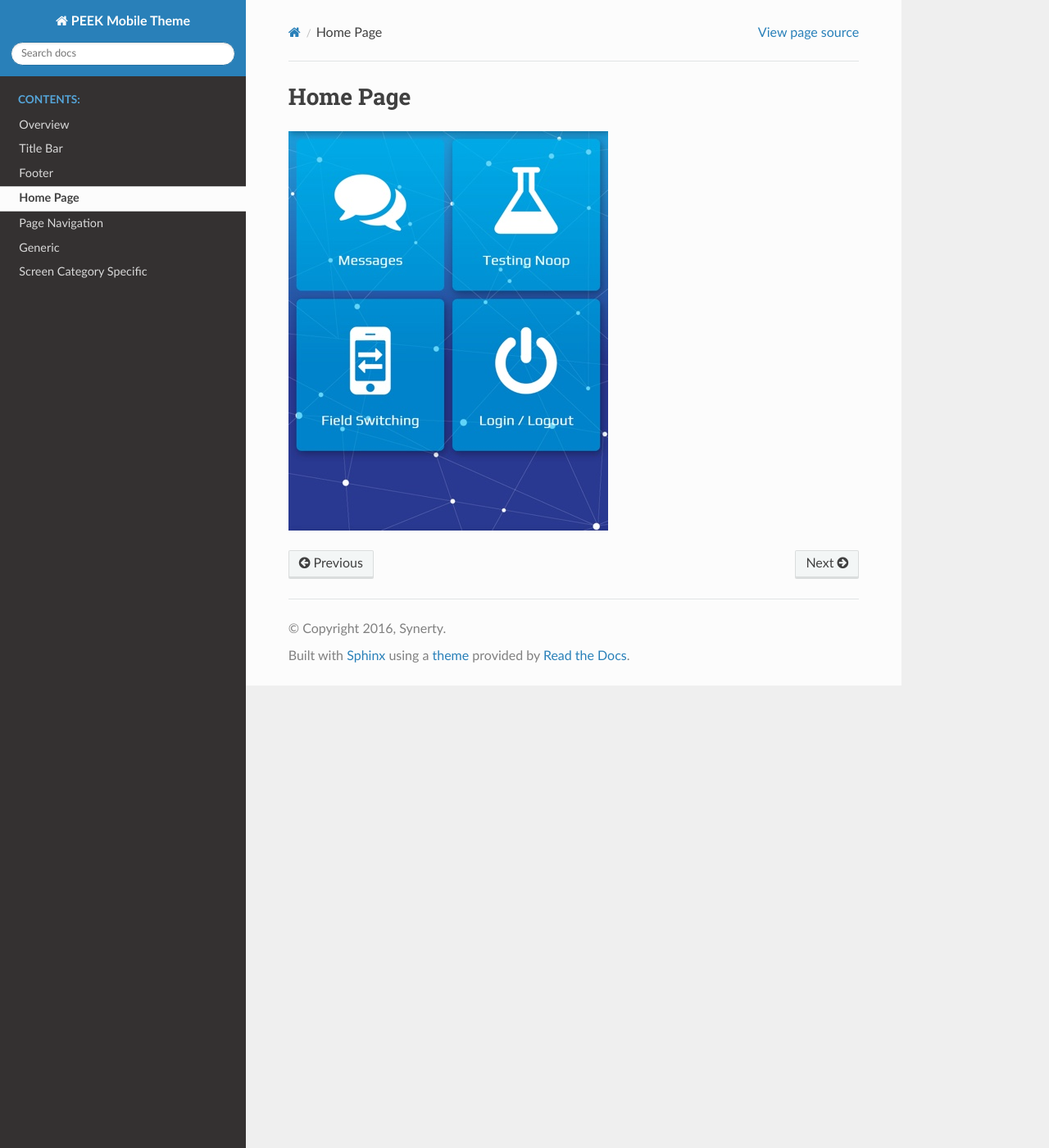
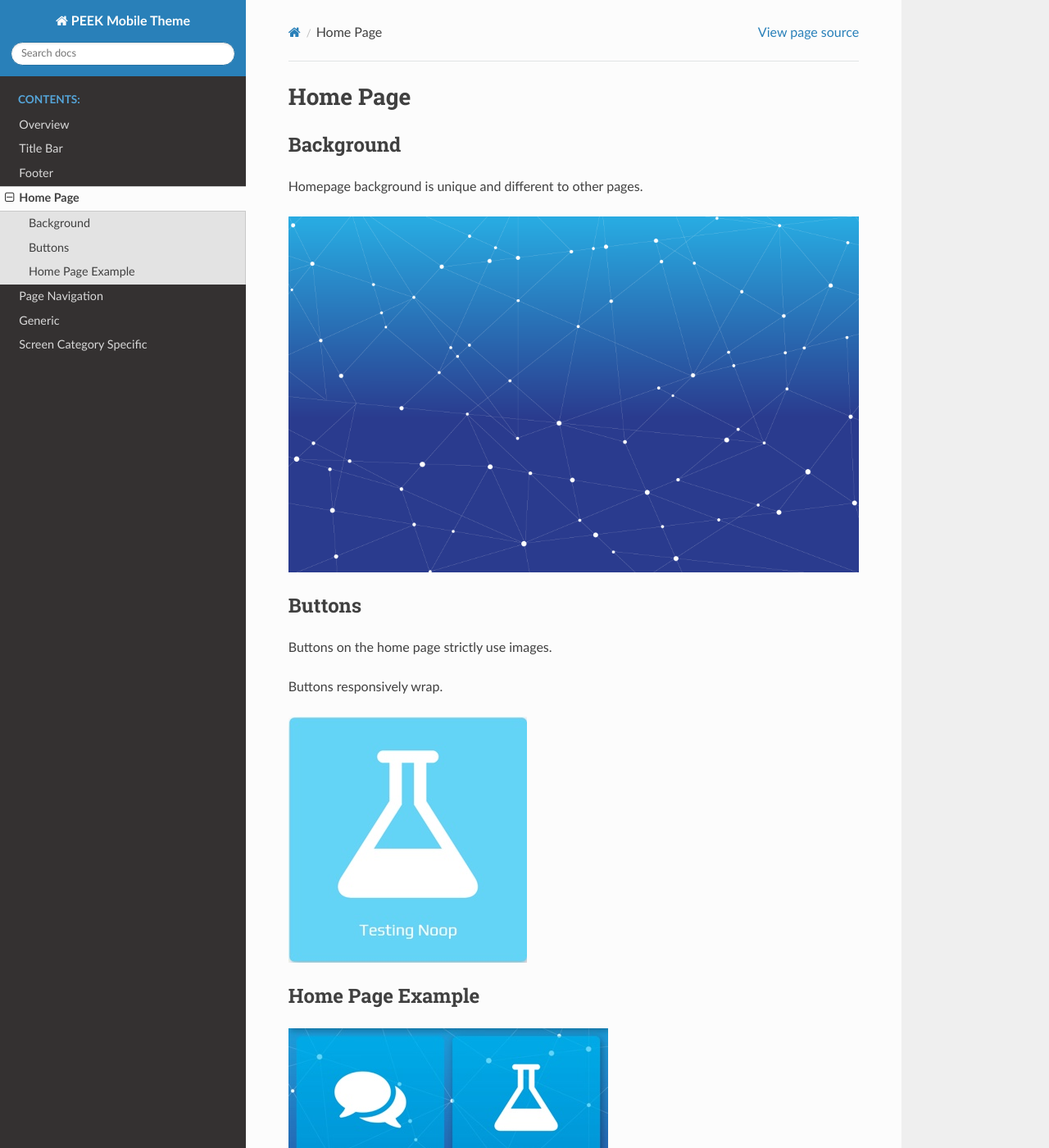
Before and after one commit to Synerty/peek-mobile-theme, a Sphinx documentation site: the page built from docs/home_page/home_page.rst, in a window 1280 px wide and 1400 px high. Shown: the whole window at 82% size. Built offline with Sphinx 7.4.7 and the Read the Docs theme 2.0.0, drawn with Linux system fonts in a browser that asks for light colours.

Commit message:
Add Home Page
PEEK-68

```diff
--- a/docs/home_page/home_page.rst
+++ b/docs/home_page/home_page.rst
@@ -4,4 +4,23 @@
 Home Page
 =========
 
+Background
+----------
+
+Homepage background is unique and different to other pages.
+
+.. image:: /home_page/home_background.png
+
+Buttons
+-------
+
+Buttons on the home page strictly use images.
+
+Buttons responsively wrap.
+
+.. image:: /home_page/home_page-button.web.jpg
+
+Home Page Example
+-----------------
+
 .. image:: /home_page/home_page.web.jpg
```
Also changed, not shown: docs/home_page/home_background.png (added), docs/home_page/home_page-button.web.jpg (added).
